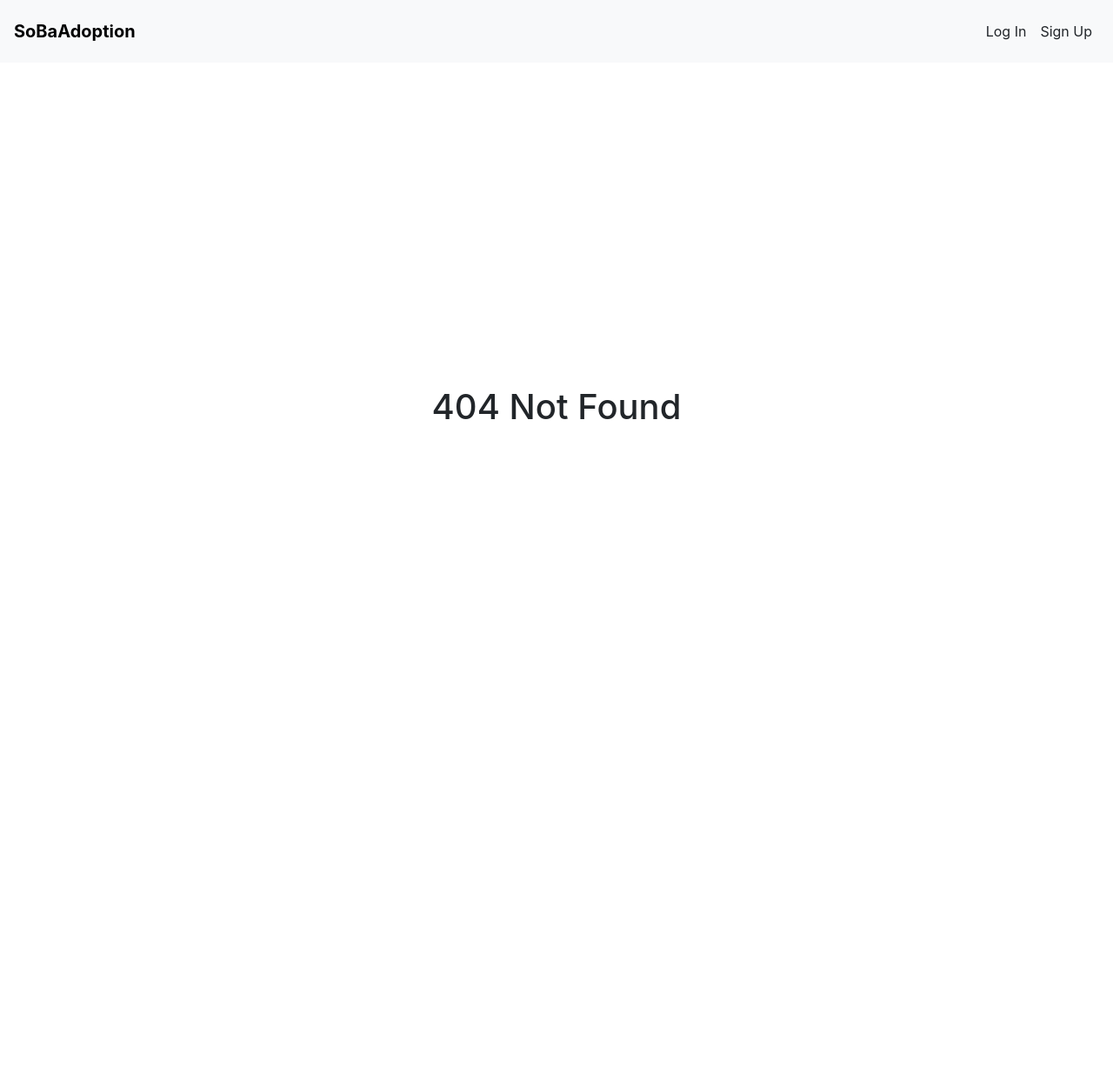
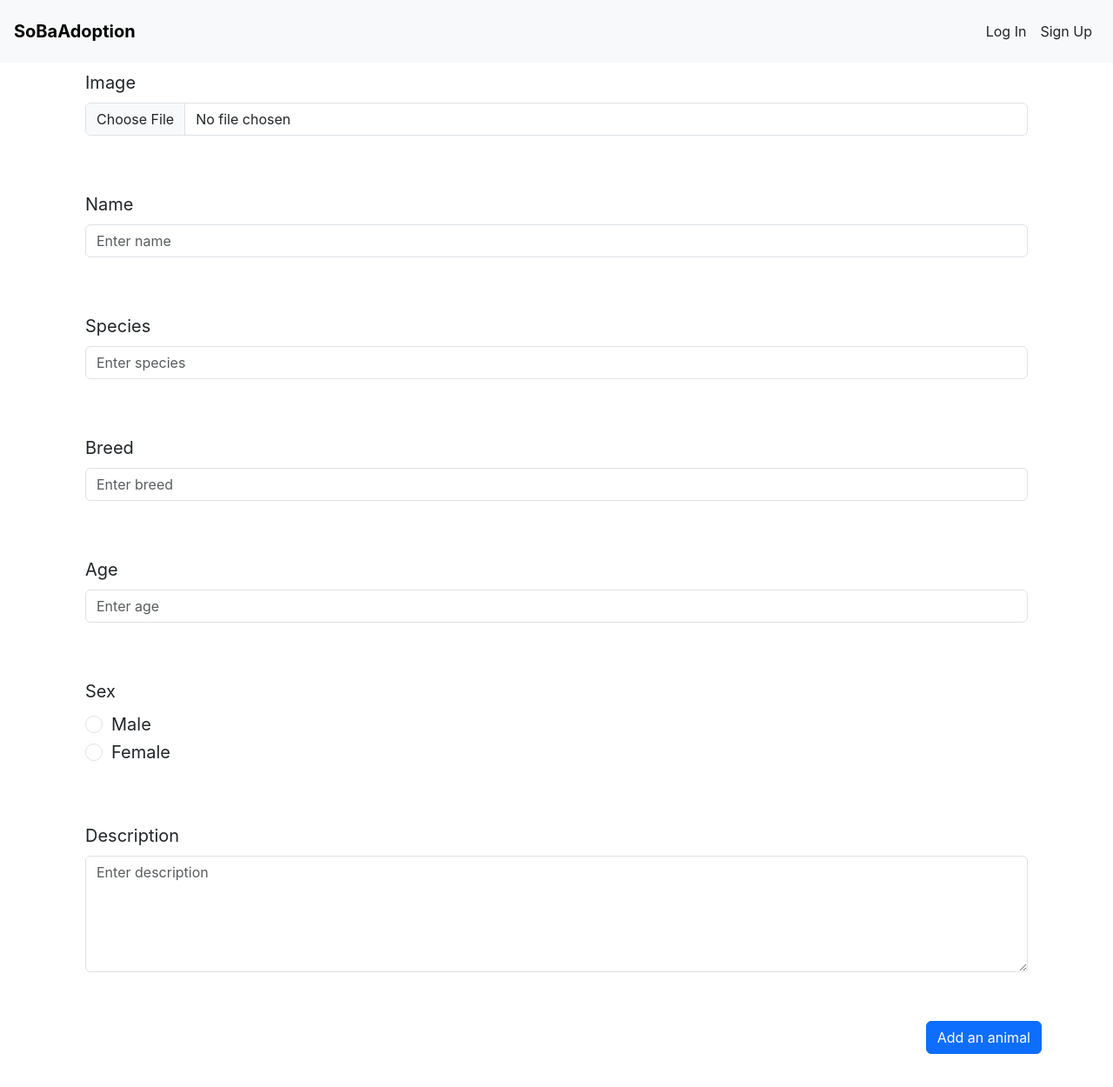
Before and after one commit to ruslanhedz/databases, a React (Vite) app in the folder client/: page /add in a window 1280 px wide. Before the commit this address had no page. Shown: the top 1250 px of the page at 87% size. Before the commit the page ends 872 px from the top, so only its background shows below. Built offline with nearby package versions, Linux system fonts and the light colour scheme.

Commit message:
Page for adding animals

```diff
--- a/client/src/App.jsx
+++ b/client/src/App.jsx
@@ -7,32 +7,21 @@ import Signup from './pages/Signup';
 import NotFound from "./pages/NotFound.jsx";
 import Home from "./pages/Home.jsx";
 import WelcomePage from "./pages/WelcomePage.jsx";
-import Activate from "./pages/Activate.jsx";
-import MyAnimals from "./pages/MyAnimals.jsx";
-import AdoptionRequests from "./pages/AdoptionRequests.jsx";
-import MyRequests from "./pages/MyRequests.jsx";
+import AddPosition from "./pages/AddPosition.jsx";
 
 function Logout({ setIsLoggedIn }) {
-    useEffect(() => {
-        localStorage.clear(); // Clear local storage
-        sessionStorage.clear(); // Clear session storage if used
-        setIsLoggedIn(false); // Set logged-in state to false
-    }, [setIsLoggedIn]); // Ensure dependency is correct
-
+    localStorage.clear();
+    setIsLoggedIn(false);
     return <Navigate to="/login" />;
 }
 
 function App() {
     const [isLoggedIn, setIsLoggedIn] = useState(false);
-    const [userRole, setUserRole] = useState(null);
 
     useEffect(() => {
-        // Re-check if user is logged in after state changes (for a more immediate update)
-        const token = sessionStorage.getItem('access');
-        const role = sessionStorage.getItem('role');
+        const token = localStorage.getItem('access'); // Checking for the access token
         setIsLoggedIn(!!token);
-        setUserRole(role);
-    }, [isLoggedIn]);
+    }, []);
 
     return (
         <Router>
@@ -44,15 +33,6 @@ function App() {
                         {isLoggedIn ? (
                             <>
                                 <Nav.Link as={Link} to="/home" className="text-dark">Home</Nav.Link>
-                                {userRole === 'shelter' && (
-                                    <>
-                                        <Nav.Link as={Link} to="/my-animals" className="text-dark">My Animals</Nav.Link>
-                                        <Nav.Link as={Link} to="/adoption-requests" className="text-dark">Adoption Requests</Nav.Link>
-                                    </>
-                                )}
-                                {userRole === 'adopter' && (
-                                    <Nav.Link as={Link} to="/my-requests" className="text-dark">My Requests</Nav.Link>
-                                )}
                                 <Nav.Link as={Link} to="/logout" className="text-dark">Log Out</Nav.Link>
                             </>
                         ) : (
@@ -68,13 +48,10 @@ function App() {
             <Routes>
                 <Route path="/" element={<WelcomePage />} />
                 <Route path="/home" element={isLoggedIn ? <Home /> : <Navigate to="/login" />} />
-                <Route path="/login" element={<Login setIsLoggedIn={setIsLoggedIn} setUserRole={setUserRole} />} />
+                <Route path="/login" element={<Login setIsLoggedIn={setIsLoggedIn} />} />
                 <Route path="/signup" element={<Signup />} />
-                <Route path="/activate/:uid/:token" element={<Activate />} />
                 <Route path="/logout" element={<Logout setIsLoggedIn={setIsLoggedIn} />} />
-                <Route path="/my-animals" element={userRole === 'shelter' ? <MyAnimals /> : <Navigate to="/home" />} />
-                <Route path="/adoption-requests" element={userRole === 'shelter' ? <AdoptionRequests /> : <Navigate to="/home" />} />
-                <Route path="/my-requests" element={userRole === 'adopter' ? <MyRequests /> : <Navigate to="/home" />} />
+                <Route path="/add" element={<AddPosition/>} />
                 <Route path="/*" element={<NotFound />} />
             </Routes>
         </Router>
--- /dev/null
+++ b/client/src/pages/AddPosition.jsx
@@ -0,0 +1,47 @@
+import React from 'react';
+import {Container, Button, Form, FormControl, FormGroup, FormLabel, FormCheck} from 'react-bootstrap';
+
+function AddAnimal(){
+    return(
+        <Container>
+            <Form>
+                <FormGroup controlId="file" className="mb-5 form-control-lg">
+                    <FormLabel>Image</FormLabel>
+                    <FormControl type="file"/>
+                </FormGroup>
+                <FormGroup controlId="name" className="mb-5 form-control-lg">
+                    <FormLabel>Name</FormLabel>
+                    <FormControl type="text" placeholder="Enter name"/>
+                </FormGroup>
+                <FormGroup controlId="species" className="mb-5 form-control-lg">
+                    <FormLabel>Species</FormLabel>
+                    <FormControl type="text" placeholder="Enter species"/>
+                </FormGroup>
+                <FormGroup controlId="breed" className="mb-5 form-control-lg">
+                    <FormLabel>Breed</FormLabel>
+                    <FormControl type="text" placeholder="Enter breed"/>
+                </FormGroup>
+                <FormGroup controlId="age" className="mb-5 form-control-lg">
+                    <FormLabel>Age</FormLabel>
+                    <FormControl type="number" placeholder="Enter age" min="0" max="100"/>
+                </FormGroup>
+                <FormGroup controlId="sex" className="mb-5 form-control-lg">
+                    <FormLabel>Sex</FormLabel>
+                    <FormCheck type="radio" label="Male" id="male" name="sex"/>
+                    <FormCheck type="radio" label="Female" id="female" name="sex"/>
+                </FormGroup>
+                <FormGroup controlId="description" className="mb-5 form-control-lg">
+                    <FormLabel>Description</FormLabel>
+                    <FormControl as="textarea" rows={5} placeholder="Enter description"/>
+                </FormGroup>
+                <div className="text-end mb-5 btn-lg">
+                    <Button variant="primary" type="submit">
+                    Add an animal
+                    </Button>
+                </div>
+            </Form>
+        </Container>
+    );
+}
+
+export default AddAnimal;
--- a/client/src/pages/Home.jsx
+++ b/client/src/pages/Home.jsx
@@ -1,6 +1,5 @@
-import React, { useState, useEffect } from 'react';
+import React from 'react';
 import { Container, Card, Button, Row, Col } from 'react-bootstrap';
-import { useNavigate, useLocation } from 'react-router-dom';
 
 const animals = [
     {
```
